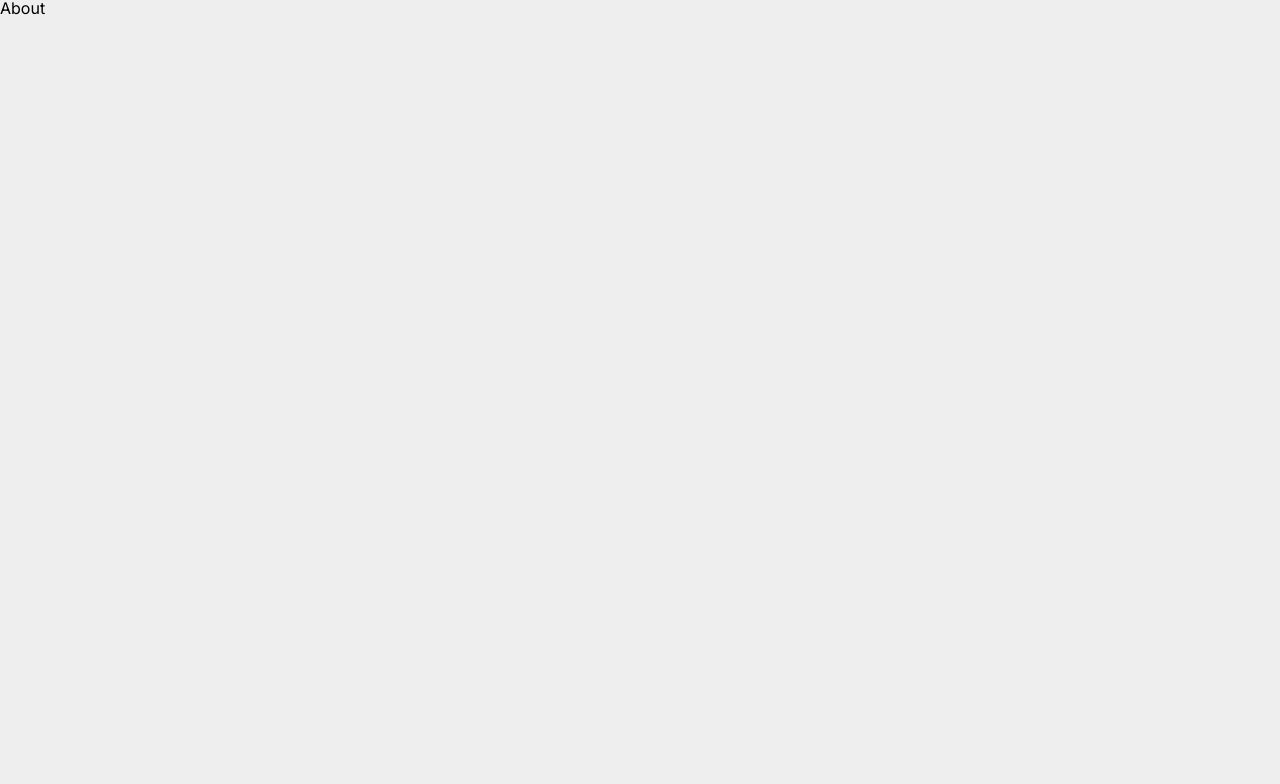
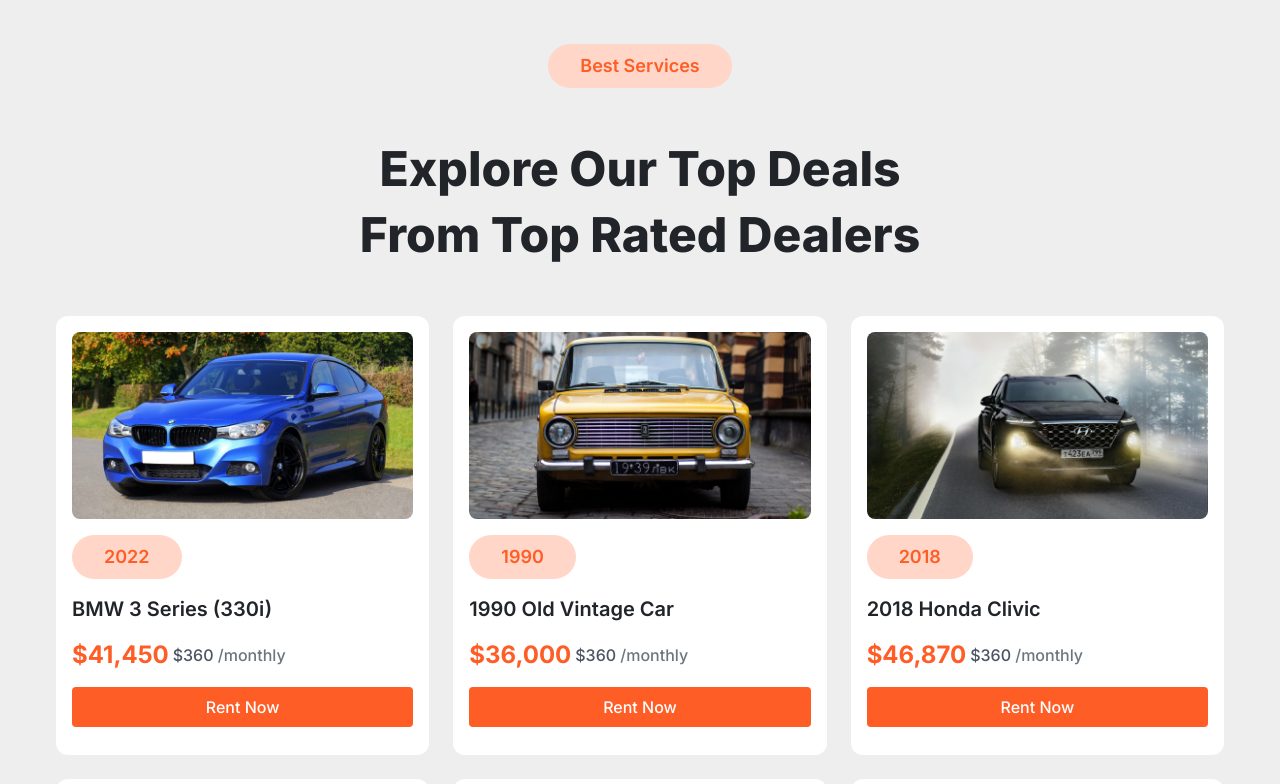
Before and after one commit to Jafiruzzaman/carhub, a Next.js app: page / in a window 1280 px wide. Shown: the part 1692-2476 px from the top of the page. Before the commit the page ends 1712 px from the top, so only its background shows below. Built offline with nearby package versions, Linux system fonts and the light colour scheme.

Commit message:
complete services section

```diff
--- a/src/app/globals.css
+++ b/src/app/globals.css
@@ -9,6 +9,9 @@
     .h1{
         @apply font-extrabold xl:text-8xl  text-4xl text-headingPrimary my-3 xl:my-6
     }
+    .h2{
+        @apply font-semibold xl:text-5xl capitalize text-3xl text-headingPrimary my-3 xl:my-12
+    }
     .p{
         @apply text-sm lg:text-lg xl:text-xl text-textPrimary leading-[1.5] my-3 xl:my-4
     }
--- a/src/app/page.jsx
+++ b/src/app/page.jsx
@@ -3,6 +3,7 @@
 import Hero from '@/components/Hero'
 import HeroForm from '@/components/HeroForm'
 import HowItWorks from '@/components/HowItWorks'
+import Services from '@/components/Services'
 import React from 'react'
 
 const page = () => {
@@ -12,6 +13,7 @@
       <Hero/>
       <HeroForm/>
       <HowItWorks/>
+      <Services/>
       <About/>
     </>
   )
--- a/src/components/Services.jsx
+++ b/src/components/Services.jsx
@@ -1,8 +1,96 @@
 import React from 'react'
-
+import Span from './Span'
+import imageOne from "/public/cars/car-image-01.png"
+import imageTwo from "/public/cars/car-image-02.png"
+import imageThree from "/public/cars/car-image-03.png"
+import imageFour from "/public/cars/car-image-04.png"
+import imageFive from "/public/cars/car-image-05.png"
+import imageSix from "/public/cars/car-image-06.png"
+import Image from 'next/image'
+import Button from './Button'
+const carsInfoList = [
+  {
+      image:imageOne,
+      name:"BMW 3 Series (330i)",
+      description:"",
+      price:"$41,450",
+      monthlyPrice:"$360",
+      releaseYear:"2022",
+  },
+  {
+      image:imageTwo,
+      name:"1990 old vintage car",
+      description:"",
+      price:"$36,000",
+      monthlyPrice:"$360",
+      releaseYear:"1990",
+  },
+  {
+      image:imageThree,
+      name:"2018 honda clivic",
+      description:"",
+      price:"$46,870",
+      monthlyPrice:"$360",
+      releaseYear:"2018",
+  },
+  {
+      image:imageFour,
+      name:"Mercedes-Benz S-Class (S 580)",
+      description:"",
+      price:"$55,360",
+      monthlyPrice:"$360",
+      releaseYear:"2020",
+  },
+  {
+      image:imageFive,
+      name:"Jeep Grand Cherokee (Laredo)",
+      description:"",
+      price:"$37,330",
+      monthlyPrice:"$360",
+      releaseYear:"2021",
+  },
+  {
+      image:imageSix,
+      name:"Range Rover Velar (R-Dynamic S)",
+      description:"",
+      price:"$58,300",
+      monthlyPrice:"$360",
+      releaseYear:"2024",
+  },
+]
 const Services = () => {
   return (
-    <div>Services</div>
+    <section className='my-12 xl:my-24 container mx-auto'>
+      <div className="flex items-center justify-center flex-col">
+        <Span text={`best services`}/>
+        <h2 className="h2 max-w-[24rem] xl:max-w-[38rem] text-center leading-snug font-extrabold">
+        explore our top deals
+        from top rated dealers
+        </h2>
+      </div>
+      <div className="grid grid-cols-1 md:grid-cols-2 xl:grid-cols-3 gap-6">
+        {
+          carsInfoList.map((item,index)=>{
+            return(
+              <div className="bg-white rounded-xl px-4 xl:py-4 py-4 grid gap-4 hover:cursor-pointer hover:shadow-md" key={index}>
+                <div className="text-center mx-auto w-full">
+                  <Image src={item.image} alt='car image' className='rounded-lg w-full bg-cover'/>
+                </div>
+                  <div className="flex flex-col gap-1 items-start">
+                  <Span text={item.releaseYear}/>
+                <h3 className="text-xl text-headingPrimary font-semibold my-3 capitalize">{item.name}</h3>
+                <div className="flex items-center gap-1">
+                  <span className="text-orangePrimary text-2xl font-bold">{item.price}</span>
+                  <span className="text-gray-600 font-medium">{item.monthlyPrice} <span className="text-textPrimary">/monthly</span></span>
+                </div>
+                <Button btnText={`rent now`} btnStyle={`bg-orangePrimary w-full my-3 text-white capitalize font-medium`} />
+                  </div>
+              </div>
+            )
+          })
+        }
+      </div>
+    </section>
   )
 }
 
--- a/src/components/Span.jsx
+++ b/src/components/Span.jsx
@@ -1,9 +1,13 @@
-import React from 'react'
+import React from "react";
 
-const Span = () => {
+const Span = ({ text,style }) => {
   return (
-    <div>Span</div>
-  )
-}
+    <span
+      className={`px-8 py-2 bg-spanSecondary text-spanPrimary rounded-full font-semibold capitalize text-lg ${style}`}
+    >
+      {text}
+    </span>
+  );
+};
 
-export default Span
+export default Span;
```
